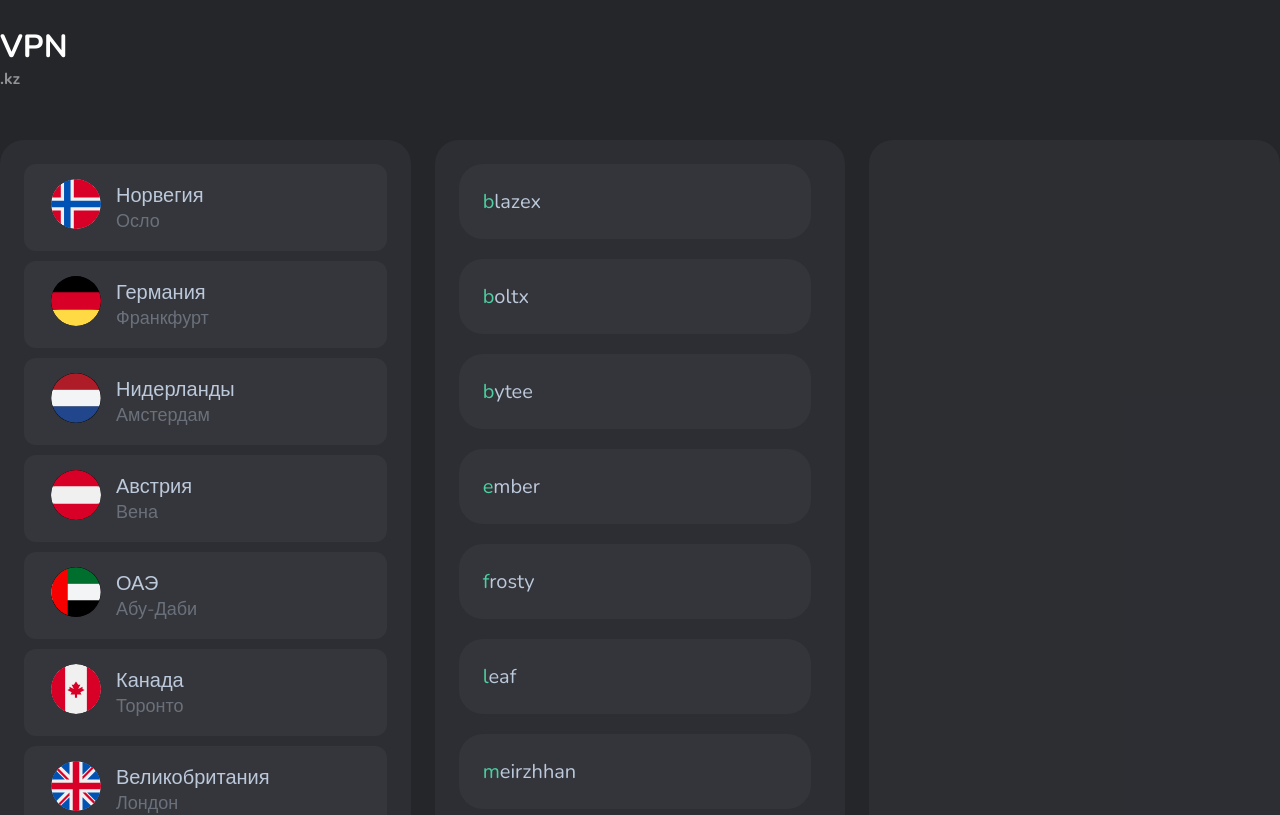
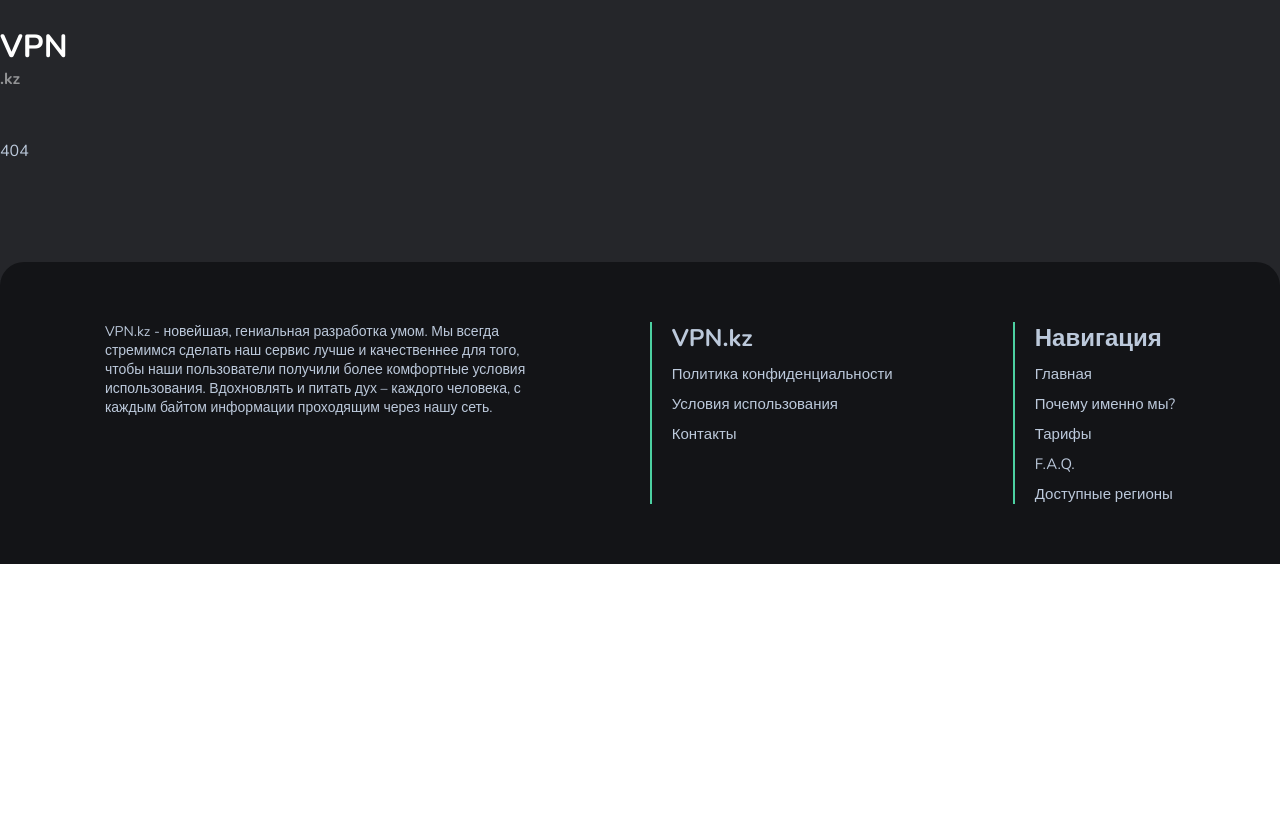
Before and after one commit to meirzhhan/vpn, a React (Create React App) app: page /manager in a window 1280 px wide. Shown: the top 815 px of the page. Built offline with nearby package versions, Linux system fonts and the light colour scheme.

Commit message:
fixed bags

```diff
--- a/src/App.tsx
+++ b/src/App.tsx
@@ -1,18 +1,18 @@
-import './scss/app.scss';
+import "./scss/app.scss";
 
-import { Route, Routes } from 'react-router-dom';
+import { Route, Routes } from "react-router-dom";
 
-import Header from './components/Header/Header';
+import Header from "./components/Header/Header";
 
-import Home from './pages/Home';
-import { Suspense, useState } from 'react';
-import Login from './pages/Login';
-import Footer from './components/Footer/Footer';
-import Start from './pages/Start';
-import Manager from './pages/Manager';
+import Home from "./pages/Home";
+import { Suspense, useState } from "react";
+import Login from "./pages/Login";
+import Footer from "./components/Footer/Footer";
+import Start from "./pages/Start";
+import Manager from "./pages/Manager";
 
 function App() {
-  const [isLogged, setIsLogged] = useState(false);
+  const [isLogged, setIsLogged] = useState("");
 
   return (
     <div className="App">
@@ -29,7 +29,8 @@ function App() {
             </Suspense>
           }
         />
-        {isLogged && (
+
+        {isLogged === "user" && (
           <Route
             path="/start"
             element={
@@ -39,6 +40,7 @@ function App() {
             }
           />
         )}
+        {isLogged === "admin" && (
           <Route
             path="/manager"
             element={
@@ -47,8 +49,9 @@ function App() {
               </Suspense>
             }
           />
+        )}
 
-        <Route path="*" element={<div>ПИДОРАС</div>} />
+        <Route path="*" element={<div>404</div>} />
       </Routes>
 
       <Footer />
--- a/src/components/LoginBlock/LoginBlock.tsx
+++ b/src/components/LoginBlock/LoginBlock.tsx
@@ -1,35 +1,35 @@
-import cl from './LoginBlock.module.scss';
+import cl from "./LoginBlock.module.scss";
 
-import personsDb from '../../db/db.json';
+import personsDb from "../../db/db.json";
 
-import devicesImg from '../../assets/devices.png';
-import { useNavigate } from 'react-router-dom';
-import React, { useState } from 'react';
-import { TLoginProps } from '../../pages/Login';
+import devicesImg from "../../assets/devices.png";
+import { useNavigate } from "react-router-dom";
+import React, { useState } from "react";
+import { TLoginProps } from "../../pages/Login";
 
 const LoginBlock: React.FC<TLoginProps> = ({ setIsLogged }) => {
   const navigate = useNavigate();
-  const [loginValue, setLoginValue] = useState('');
-  const [passValue, setPassValue] = useState('');
+  const [loginValue, setLoginValue] = useState("");
+  const [passValue, setPassValue] = useState("");
 
   const onClickLogin = () => {
     const person = personsDb.find(
       (item) =>
         item.phone === Number(loginValue) ||
-        (item.username === loginValue && item.password === passValue),
+        (item.username === loginValue && item.password === passValue)
     );
 
-    if (person && person.role === 'admin') {
-      navigate('/');
-      console.log('admin logged');
-      setIsLogged(true);
+    if (person && person.role === "admin") {
+      navigate("/manager");
+      console.log("admin logged");
+      setIsLogged("admin");
     }
-    if (person && person.role === 'user') {
-      navigate('/start');
-      console.log('user logged');
-      setIsLogged(true);
+    if (person && person.role === "user") {
+      navigate("/start");
+      console.log("user logged");
+      setIsLogged("user");
     } else {
-      // alert('ошибочка');
+      // alert("incorrect login or password");
     }
   };
 
--- a/src/components/ManagerBlock/ManagerUsers.tsx
+++ b/src/components/ManagerBlock/ManagerUsers.tsx
@@ -1,9 +1,9 @@
-import cl from './Manager.module.scss';
-import personsDb from '../../db/db.json';
+import cl from "./Manager.module.scss";
+import personsDb from "../../db/db.json";
 
 const ManagerUsers = () => {
   const users = personsDb
-    .filter((person) => person.role === 'user')
+    .filter((person) => person.role === "user")
     .sort((a, b) => a.username.localeCompare(b.username));
 
   return (
--- a/src/db/db.json
+++ b/src/db/db.json
@@ -7,11 +7,20 @@
     "password": "admin"
   },
   {
+    "id": 999,
+    "role": "admin",
+    "phone": "1234",
+    "username": "admin2",
+    "password": "admin2"
+  },
+
+  {
     "id": 0,
     "role": "user",
     "phone": 87076002075,
     "username": "meirzhhan",
-    "password": "meirzhhan"
+    "password": "meirzhhan",
+    "managerId": "9999"
   },
   {
     "id": 1,
--- a/src/pages/Login.tsx
+++ b/src/pages/Login.tsx
@@ -1,8 +1,8 @@
-import React from 'react';
-import LoginBlock from '../components/LoginBlock/LoginBlock';
+import React from "react";
+import LoginBlock from "../components/LoginBlock/LoginBlock";
 
 export type TLoginProps = {
-  setIsLogged: (isLogged: boolean) => void;
+  setIsLogged: (isLogged: string) => void;
 };
 
 const Login: React.FC<TLoginProps> = ({ setIsLogged }) => {
```
Also changed, not shown: src/components/Header/Header.tsx (+11 -8 lines). Lines whose indentation alone changed are shown as unchanged.
